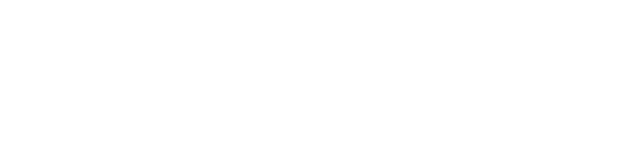
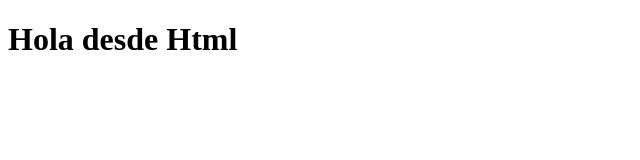
Before and after one commit to kikelugo/youtube-git-ejemplo, a plain HTML site: page index.html in a window 1280 px wide. Shown: the whole page, without its empty margins (0-640 px from the left). Drawn offline with Linux system fonts and the light colour scheme.

Commit message:
agregamos un h1

```diff
--- a/app.js
+++ b/app.js
@@ -0,0 +1 @@
+alert("Hola Mundo");
--- a/index.html
+++ b/index.html
@@ -7,6 +7,6 @@
     <title>Document</title>
 </head>
 <body>
-
+    <h1>Hola desde Html</h1>
 </body>
 </html>
--- /dev/null
+++ b/styles.css
@@ -0,0 +1,3 @@
+body{
+    background: red;
+}
```
